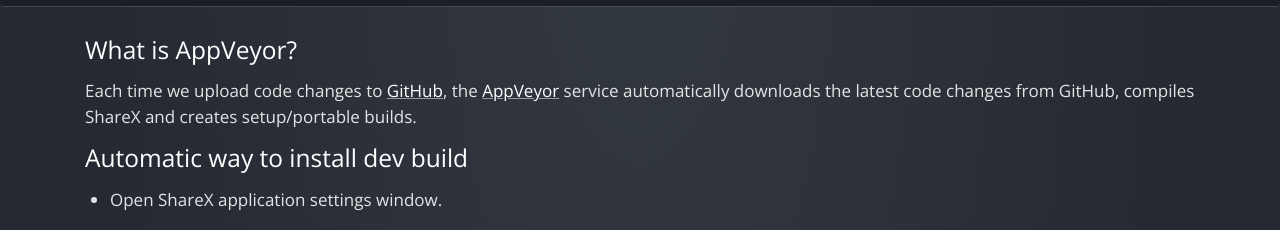
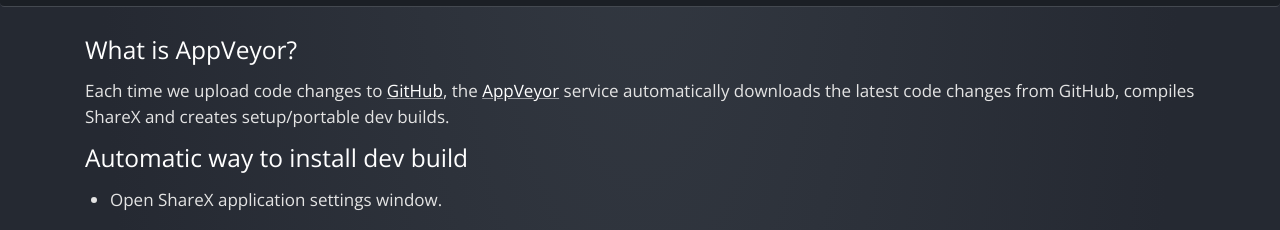
Before and after one commit to ShareX/sharex.github.io, a Jekyll site: the page built from docs/dev-builds.md, in a window 1280 px wide. Shown: the part 246-476 px from the top of the page. Built offline with Jekyll 4.4.1, drawn with Linux system fonts in a browser that asks for light colours; nearby versions of some CDN libraries; some of the changed text lies outside the part shown.

Commit message:
Update dev builds page

```diff
--- a/docs/dev-builds.md
+++ b/docs/dev-builds.md
@@ -5,13 +5,13 @@
 
 ### What is AppVeyor?
 
-Each time we upload code changes to [GitHub](https://github.com/ShareX/ShareX), the [AppVeyor](https://www.appveyor.com) service automatically downloads the latest code changes from GitHub, compiles ShareX and creates setup/portable builds.
+Each time we upload code changes to [GitHub](https://github.com/ShareX/ShareX), the [AppVeyor](https://www.appveyor.com) service automatically downloads the latest code changes from GitHub, compiles ShareX and creates setup/portable dev builds.
 
 ### Automatic way to install dev build
 
 * Open ShareX application settings window.
 
-* **Mouse middle click** on pre-release checkbox to start auto update process:
+* **Mouse middle click** (not left click) on pre-release checkbox to start auto update process:
 
 ![](https://i.imgur.com/IY7ddmW.png)
 
```
